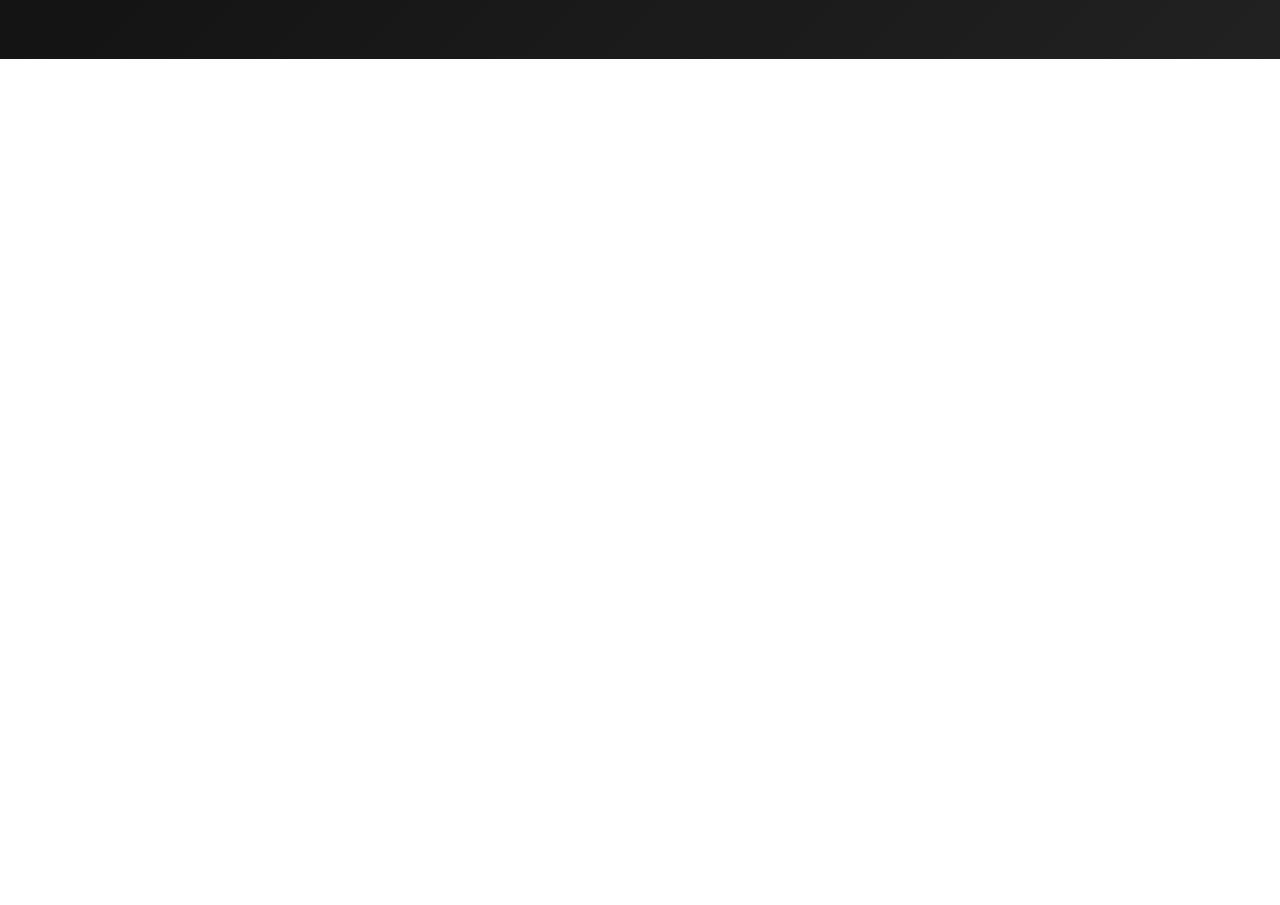
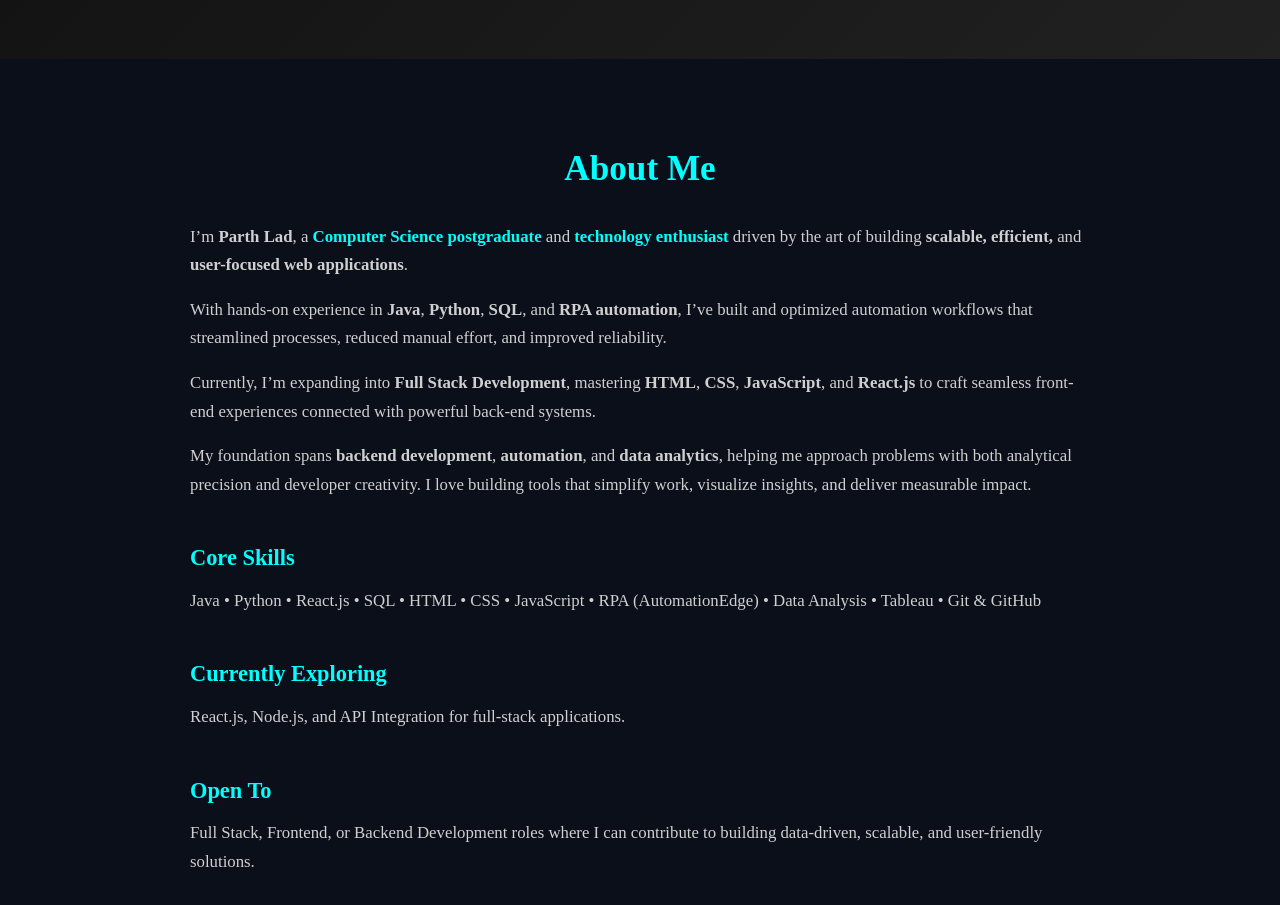
Before and after one commit to Parthlad1/my-portfolio, a React (Vite) app: page / in a window 1280 px wide. Shown: the part 960-1865 px from the top of the page. Before the commit the page ends 1019 px from the top, so only its background shows below. Built offline with nearby package versions, Linux system fonts and the light colour scheme.

Commit message:
Added About Section

```diff
--- a/src/App.jsx
+++ b/src/App.jsx
@@ -4,6 +4,7 @@ import viteLogo from '/vite.svg'
 import './App.css'
 import Navbar from './components/Navbar/Navbar.jsx'
 import Home from './sections/Home.jsx'
+import About from './sections/About.jsx'
 
 function App() {
 
@@ -11,6 +12,7 @@ function App() {
     <>
       <Navbar />
       <Home />
+      <About />
     </>
   )
 }
--- /dev/null
+++ b/src/sections/About.css
@@ -0,0 +1,53 @@
+.about {
+  background-color: #0a0f1a;
+  color: #e0e0e0;
+  padding: 80px 10%;
+  text-align: left;
+  line-height: 1.7;
+}
+
+.about-container {
+  max-width: 900px;
+  margin: 0 auto;
+}
+
+.about-title {
+  font-size: 2.2rem;
+  margin-bottom: 1.5rem;
+  color: #00ffff;
+  text-align: center;
+}
+
+.about-subtitle {
+  font-size: 1.4rem;
+  margin-top: 2.5rem;
+  margin-bottom: 0.6rem;
+  color: #00ffff;
+}
+
+.about-text {
+  font-size: 1.05rem;
+  margin-bottom: 1rem;
+  color: #d0d0d0;
+}
+
+.highlight {
+  color: #00ffff;
+  font-weight: 600;
+}
+
+/* Smooth fade-in animation */
+@keyframes fadeInUp {
+  0% {
+    opacity: 0;
+    transform: translateY(30px);
+  }
+  100% {
+    opacity: 1;
+    transform: translateY(0);
+  }
+}
+
+.about-container {
+  animation: fadeInUp 1.2s ease-out;
+}
--- /dev/null
+++ b/src/sections/About.jsx
@@ -0,0 +1,62 @@
+import './About.css';
+
+function About() {
+  return (
+    <section className="about" id="about">
+      <div className="about-container">
+        <h2 className="about-title"> About Me</h2>
+        <p className="about-text">
+          I’m <strong>Parth Lad</strong>, a{" "}
+          <span className="highlight">Computer Science postgraduate</span> and{" "}
+          <span className="highlight">technology enthusiast</span> driven by the
+          art of building <strong>scalable, efficient,</strong> and{" "}
+          <strong>user-focused web applications</strong>.
+        </p>
+
+        <p className="about-text">
+          With hands-on experience in <strong>Java</strong>,{" "}
+          <strong>Python</strong>, <strong>SQL</strong>, and{" "}
+          <strong>RPA automation</strong>, I’ve built and optimized automation
+          workflows that streamlined processes, reduced manual effort, and
+          improved reliability.
+        </p>
+
+        <p className="about-text">
+          Currently, I’m expanding into{" "}
+          <strong>Full Stack Development</strong>, mastering{" "}
+          <strong>HTML</strong>, <strong>CSS</strong>, <strong>JavaScript</strong>,
+          and <strong>React.js</strong> to craft seamless front-end experiences
+          connected with powerful back-end systems.
+        </p>
+
+        <p className="about-text">
+          My foundation spans <strong>backend development</strong>,{" "}
+          <strong>automation</strong>, and <strong>data analytics</strong>,
+          helping me approach problems with both analytical precision and
+          developer creativity. I love building tools that simplify work,
+          visualize insights, and deliver measurable impact.
+        </p>
+
+        <h3 className="about-subtitle"> Core Skills</h3>
+        <p className="about-text">
+          Java • Python • React.js • SQL • HTML • CSS • JavaScript • RPA
+          (AutomationEdge) • Data Analysis • Tableau • Git & GitHub
+        </p>
+
+        <h3 className="about-subtitle"> Currently Exploring</h3>
+        <p className="about-text">
+          React.js, Node.js, and API Integration for full-stack applications.
+        </p>
+
+        <h3 className="about-subtitle"> Open To</h3>
+        <p className="about-text">
+          Full Stack, Frontend, or Backend Development roles where I can
+          contribute to building data-driven, scalable, and user-friendly
+          solutions.
+        </p>
+      </div>
+    </section>
+  );
+}
+
+export default About;
```
